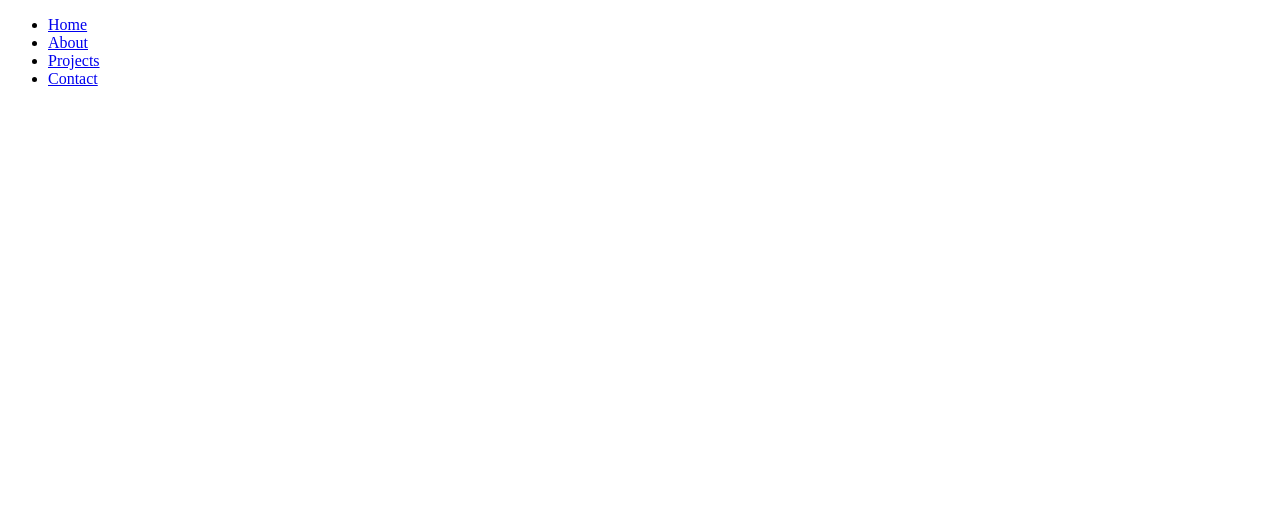
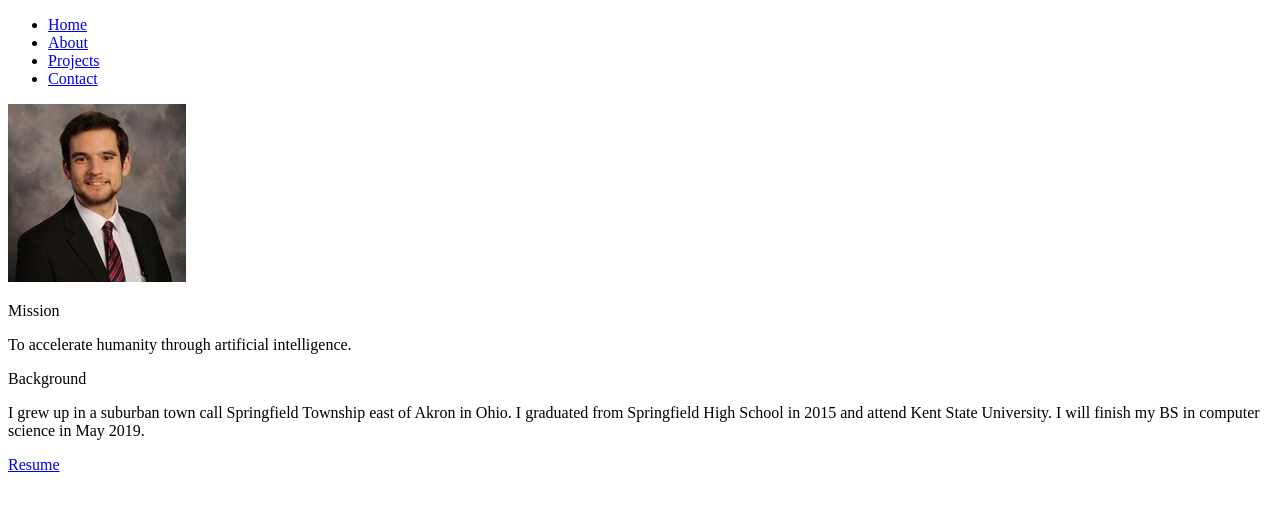
Before and after one commit to dcarlyn/dcarlyn.github.io, a plain HTML site: page about/index.html in a window 1280 px wide. Drawn offline with Linux system fonts and the light colour scheme.

Commit message:
Updated about page, project page and contact page.

```diff
--- a/about/index.html
+++ b/about/index.html
@@ -10,8 +10,36 @@
 			<li><a href="/">About</a></li>
 			<li><a href="../projects/">Projects</a></li>
 			<li><a href="../contact/">Contact</a></li>
+		</ul>
 
-		</ul>
+		<div>
+			<img src="DavidCarlynHeadShot.jpg" />
+		</div>
+
+		<div>
+			<p>
+				Mission
+			</p>
+			<p>
+				To accelerate humanity through artificial intelligence.
+			</p>
+		</div>
+
+		<div>
+			<p>
+				Background
+			</p>
+			<p>
+				I grew up in a suburban town call Springfield Township east of Akron in Ohio. I graduated from Springfield High School in 2015 and attend Kent State University. I will finish my BS in computer science in May 2019.
+			</p>
+		</div>
+
+		<div>
+			<p>
+				<a href="DavidCarlynResumeExtended.pdf">Resume</a>
+			</p>
+		</div>
+
 	</body>
 
 </html>
```
Also changed, not shown: contact/index.html (+17 -1 lines), projects/index.html (+19 -0 lines), about/DavidCarlynHeadShot.jpg (added), 1 other file.
